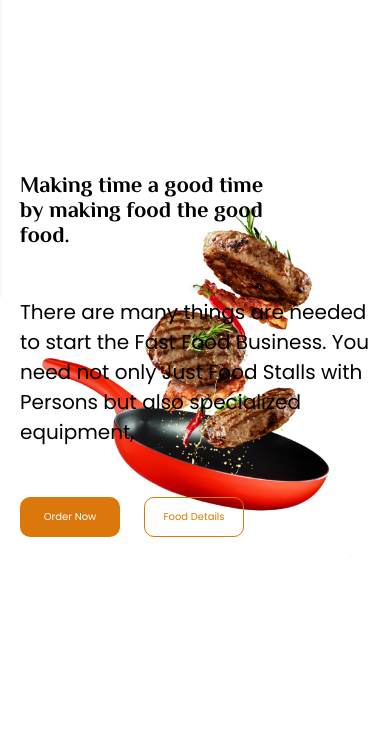
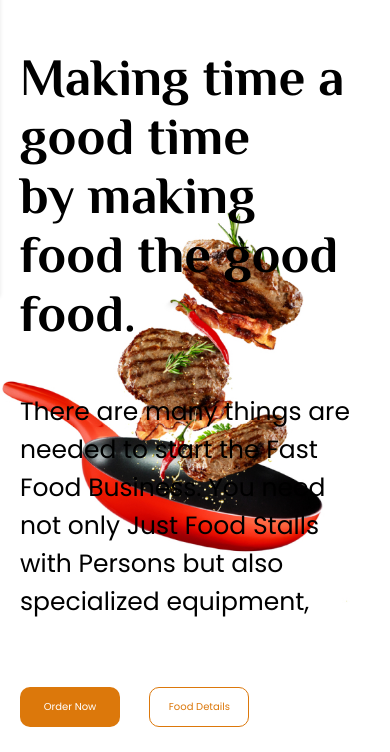
Before and after one commit to coco-lider/food-network, a plain HTML site: page index.html in a window 390 px wide. Shown: the part 92-844 px from the top of the page. Drawn offline with nearby package versions, Linux system fonts and the light colour scheme.

Commit message:
first commit

```diff
--- a/styles/layout/_home.scss
+++ b/styles/layout/_home.scss
@@ -1,7 +1,7 @@
 .home{
   width: 100%;
-  height: 110vh;
-  padding: 50px 0;
+  height: 100vh;
+  padding: 50px 0 0 0;
 
   @media (max-width: 768px) {
     height: 110vh;
@@ -46,7 +46,7 @@
     }
 
     @media (max-width: 600px) {
-      font-size: 15px;
+      font-size: 35px;
     }
 
     h1{
@@ -58,7 +58,7 @@
 
 
       @media (max-width: 600px) {
-        font-size: 20px;
+        font-size: 25px;
 
       }
     }
@@ -73,19 +73,14 @@
     align-items: center;
 
     img{
-      max-width: 576px;
+      max-width: 500px;
       width: 100%;
 
       @media (max-width: 1030px) {
         &{
-      max-width: 576px;
-
           position: absolute;
           z-index: -1;
           right: 0;
-
-          max-width: 350px;
-          width: 100%;
         }
       }
     }
```
Also changed, not shown: styles/main.css, 1 other file.
